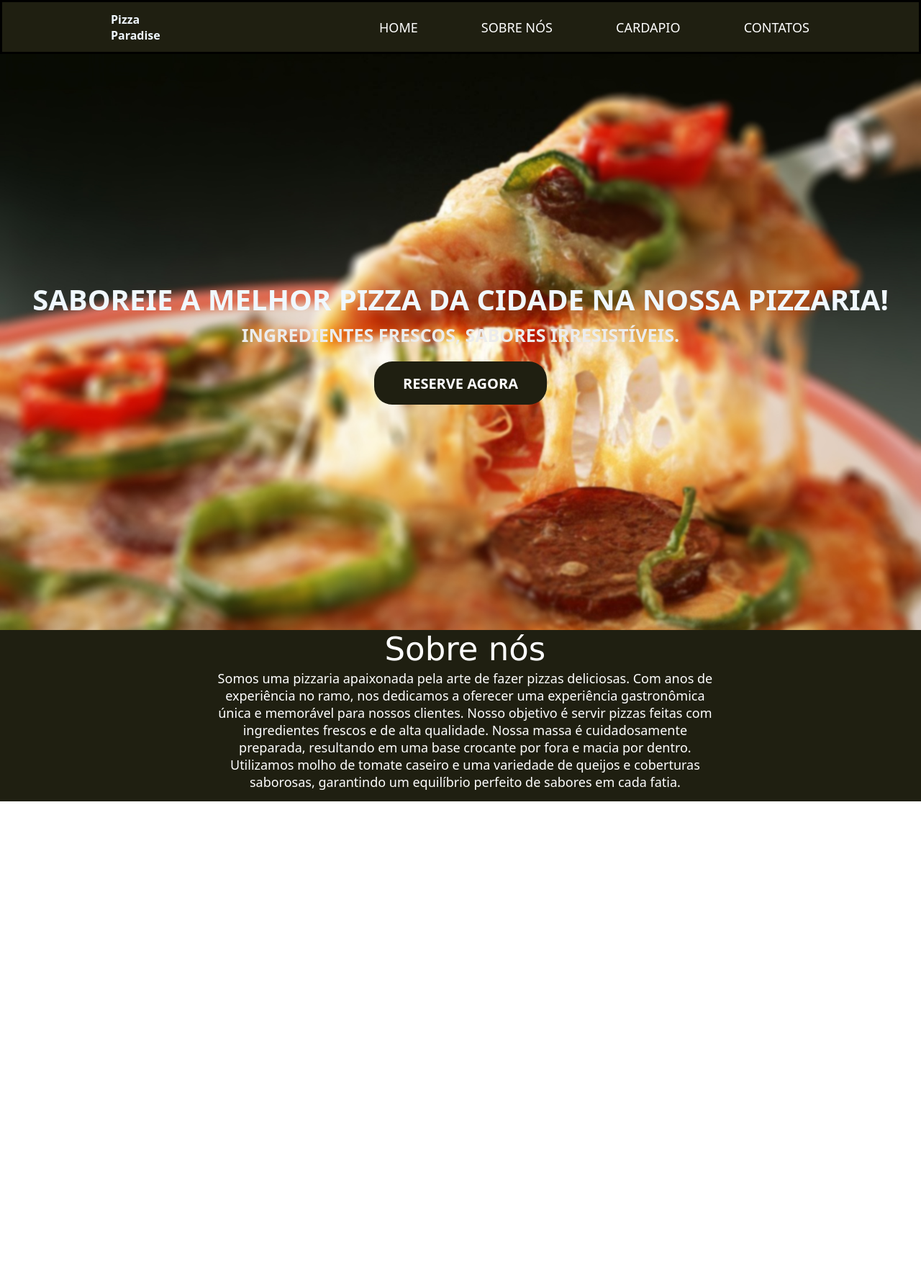
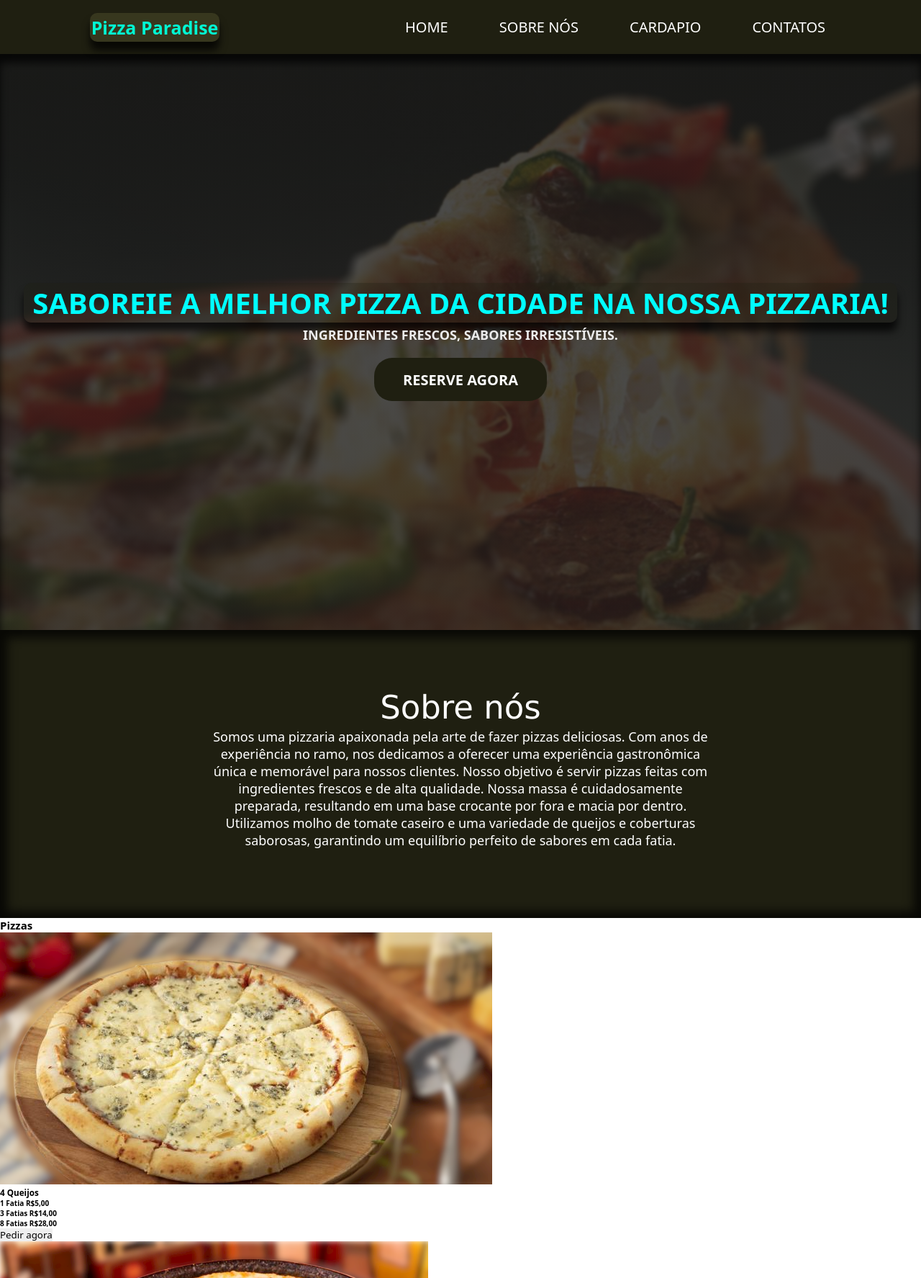
Before and after one commit to Emerson444/pizzaria, a plain HTML site: page index.html in a window 1280 px wide. Shown: the top 1775 px of the page at 72% size. Before the commit the page ends 1113 px from the top, so only its background shows below. Drawn offline with Linux system fonts and the light colour scheme.

Commit message:
Mudança leves no estilos
Mudança no header:
mudança na logo e no hover nos itnes da nav

Mudança na frase principal da "section-1":
mudança de cor e adicionando o box shadow

mudança na "section-2":
mudança na altura e adicionando um box shadow interno

criação do dos "cards" de pizzas no html:
criando os cards das pizzas

```diff
--- a/index.html
+++ b/index.html
@@ -47,7 +47,101 @@
                 <p>Somos uma pizzaria apaixonada pela arte de fazer pizzas deliciosas. Com anos de experiência no ramo, nos dedicamos a oferecer uma experiência gastronômica única e memorável para nossos clientes.
                     Nosso objetivo é servir pizzas feitas com ingredientes frescos e de alta qualidade. Nossa massa é cuidadosamente preparada, resultando em uma base crocante por fora e macia por dentro. Utilizamos molho de tomate caseiro e uma variedade de queijos e coberturas saborosas, garantindo um equilíbrio perfeito de sabores em cada fatia.</p>
             </div>
+
          </div>
+    </section>
+
+    <section class="section-3">
+        <h2>Pizzas</h2>
+
+        <div class="pizzas">
+            <div class="4-queijos">
+                <img src="/assets/img/4 queijo.png" alt="Pizza de 4 Queijos">
+                <div class="info">
+                    <h3>4 Queijos</h3>
+                    <h4>1 Fatia <span>R$5,00</span></h4>
+                    <h4>3 Fatias <span>R$14,00</span></h4>
+                    <h4>8 Fatias <span>R$28,00</span></h4>
+                    <Button class="pedir">Pedir agora</Button>
+                </div>
+            </div>
+
+
+
+            <div class="calabresa">
+                <img src="/assets/img/calabresa.png" alt="Pizza de Calabresa">
+                <div class="info">
+                    <h3>Calabresa</h3>
+                    <h4>1 Fatia <span>R$5,00</span></h4>
+                    <h4>3 Fatias <span>R$14,00</span></h4>
+                    <h4>8 Fatias <span>R$28,00</span></h4>
+                    <Button class="pedir">Pedir agora</Button>
+                </div>
+
+            </div>
+
+
+
+            <div class="catupiry">
+                <img src="/assets/img/catupiry.png" alt="Pizza de catupiry">
+                <div class="info">
+                    <h3>Catupiry</h3>
+                    <h4>1 Fatia <span>R$5,00</span></h4>
+                    <h4>3 Fatias <span>R$14,00</span></h4>
+                    <h4>8 Fatias <span>R$28,00</span></h4>
+                    <Button class="pedir">Pedir agora</Button>
+                </div>
+
+            </div>
+
+
+
+            <div class="frango">
+                <img src="/assets/img/frango.png" alt="Pizza de Frango">
+                <div class="info">
+                    <h3>Frango</h3>
+                    <h4>1 Fatia <span>R$5,00</span></h4>
+                    <h4>3 Fatias <span>R$14,00</span></h4>
+                    <h4>8 Fatias <span>R$28,00</span></h4>
+                    <Button class="pedir">Pedir agora</Button>
+                </div>
+
+            </div>
+
+
+
+            <div class="portuguesa">
+                <img src="/assets/img/portuguesa.png" alt="Pizza Portugueza">
+                <div class="info">
+                    <h3>Portuguesa</h3>
+                    <h4>1 Fatia <span>R$5,00</span></h4>
+                    <h4>3 Fatias <span>R$14,00</span></h4>
+                    <h4>8 Fatias <span>R$28,00</span></h4>
+                    <Button class="pedir">Pedir agora</Button>
+                </div>
+
+            </div>
+
+
+
+            <div class="chocolate">
+                <img src="/assets/img/sensação.png" alt="Pizza de Sensação">
+                <div class="info">
+                    <h3>Sensação</h3>
+                    <h4>1 Fatia <span>R$7,00</span></h4>
+                    <h4>3 Fatias <span>R$16,00</span></h4>
+                    <h4>8 Fatias <span>R$30,00</span></h4>
+                    <Button class="pedir">Pedir agora</Button>
+                </div>
+
+            </div>
+
+
+
+
+
+        </div>
+
     </section>
 
 </body>
--- a/main.css
+++ b/main.css
@@ -5,7 +5,7 @@
     list-style-type: none;
     font-family: system-ui, -apple-system, BlinkMacSystemFont, 'Segoe UI', Roboto, Oxygen, Ubuntu, Cantarell, 'Open Sans', 'Helvetica Neue', sans-serif;
     text-decoration: none;
-        border: none;
+    border: none;
 }
 
 body{
@@ -13,9 +13,11 @@ body{
         height: 100vh;
         font-size: 62.5%;
         scroll-behavior: smooth;
-
+        overflow-x: hidden;
 
 }
+
+/* Header */
 
 .container{
     width: 100%;
@@ -24,21 +26,25 @@ body{
     justify-content: space-around;
     align-items: center;
     background-color: #1f1f11;
-    border: solid;
-
-
 }
 
 .div-header-logo{
-    width: 70px;
-    height: auto;
+    width: 180px;
+    height: 40px;
+    background-color: #37371e;
+    cursor: pointer;
     display: flex;
     align-items: center;
+    justify-content: center;
+    border-radius: 10px;
+    -webkit-box-shadow: 0px 12px 11px 0px rgba(0,0,0,0.75);
+-moz-box-shadow: 0px 12px 11px 0px rgba(0,0,0,0.75);
+box-shadow: 0px 12px 11px 0px rgba(0,0,0,0.75);
 }
 
 .div-header-logo h3{
-    color: aliceblue;
-    font-size: 16px;
+    color: rgb(0, 249, 211);
+    font-size: 25px;
 }
 
 .container .ul-header-menu{
@@ -52,20 +58,26 @@ body{
 .container .ul-header-menu li a{
     padding-top: 3px;
     padding-bottom: 2px;
-    padding-left: 1px;
-    padding-right: 1px;
-    font-size: 18px;
+    padding-left: 8px;
+    padding-right: 8px;
+    font-size: 20px;
+    border-radius: 10px;
     color: white;
     text-transform: uppercase;
-    transition: all 150ms  ease-in;
+    transition: all 50ms ease-in;
 
 }
 
 .container .ul-header-menu li a:hover{
-    background-color:¨#444;
+
     border-bottom: 3px solid aqua;
     color: aqua;
+    -webkit-box-shadow: 0px 12px 11px 0px rgba(0,0,0,0.75);
+-moz-box-shadow: 0px 12px 11px 0px rgba(0,0,0,0.75);
+box-shadow: 0px 12px 11px 0px rgba(0,0,0,0.75);
 }
+
+/* Section-1*/
 
 
 .section-1{
@@ -75,8 +87,11 @@ body{
     flex-direction: column;
     justify-content: center;
     align-items: center;
-    background-image: url(./assets/img/Pizza6.jpg);
+    background-image: linear-gradient(rgba(29, 29, 29, 0.8), rgba(29, 29, 29, 0.8)), url(./assets/img/Pizza6.jpg);
     background-size: cover;
+    -webkit-box-shadow: inset 0px 12px 11px 0px rgba(0,0,0,0.75);
+-moz-box-shadow: inset 0px 12px 11px 0px rgba(0,0,0,0.75);
+box-shadow: inset 0px 12px 11px 0px rgba(0,0,0,0.75);
 
 
 }
@@ -90,16 +105,23 @@ body{
 }
 
 .section-1 h1{
-    color: aliceblue;
+    color: aqua;
+    background-color: #1f1f114e;
+    padding-left: 12px;
+    padding-right: 12px ;
+    border-radius: 10px ;
     text-transform: uppercase;
     font-size: 40px;
     margin-bottom: 5px;
+    -webkit-box-shadow: 0px 12px 11px 0px rgba(0,0,0,0.75);
+-moz-box-shadow: 0px 12px 11px 0px rgba(0,0,0,0.75);
+box-shadow: 0px 12px 11px 0px rgba(0,0,0,0.75);
 }
 
 .section-1 h2{
     color: rgb(236, 236, 236);
     text-transform: uppercase;
-    font-size: 25px;
+    font-size: 18px;
     margin-bottom: 15px;
 }
 
@@ -117,25 +139,30 @@ body{
     transition: all 400ms;
 }
 
-
 .section1-reservar-btn:hover{
     border: #1f1f11 2px;
-    background-color: transparent;
+    background-color: #1f1f118c;
     color: #ffffff;
 }
 
 
+/* Section-2 */
+
+
 .section-2{
-    width: 101%;
+    width: 100vw;
+    height: 400px;
     padding-bottom: 15px;
     background-color: #1f1f11;
     display: flex;
     align-items: center;
     justify-content: center;
     color: #ffffff;
+    -webkit-box-shadow: inset 0px 1px 14px 10px rgba(0,0,0,0.75);
+-moz-box-shadow: inset 0px 1px 14px 10px rgba(0,0,0,0.75);
+box-shadow: inset 0px 1px 14px 10px rgba(0,0,0,0.75);
 
 }
-
 
 .sobre-section2{
     display: flex;
@@ -149,8 +176,6 @@ body{
     justify-content: center;
 
 }
-
-
 
 .sobre-nós-section2 .A-section2{
     font-size: 45px;
@@ -166,11 +191,24 @@ border-bottom: 3px solid aqua;
 color: aqua;
 }
 
-
-
-
 .sobre-nós-section2 p{
     text-align: center;
     font-size: 18px;
     width: 700px;
+
 }
+
+.section-2 .cozinha-img{
+    display: flex;
+    align-items: center;
+    justify-content: center;
+
+}
+
+.sobre-nós-section2 img{
+    width: 100%;
+    height: 100%;
+    border-radius: 10px;
+}
+
+/* section-3 */
```
Also changed, not shown: assets/img/Cozinha.jpg (added).
